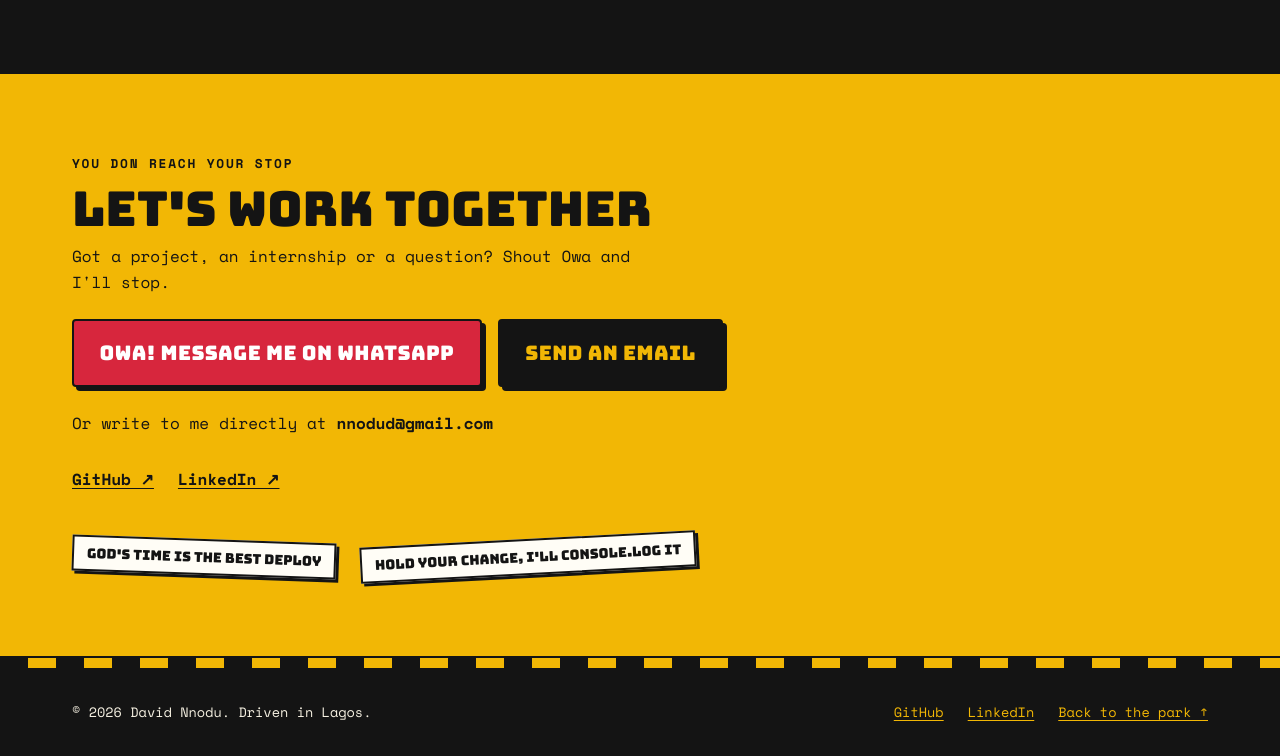
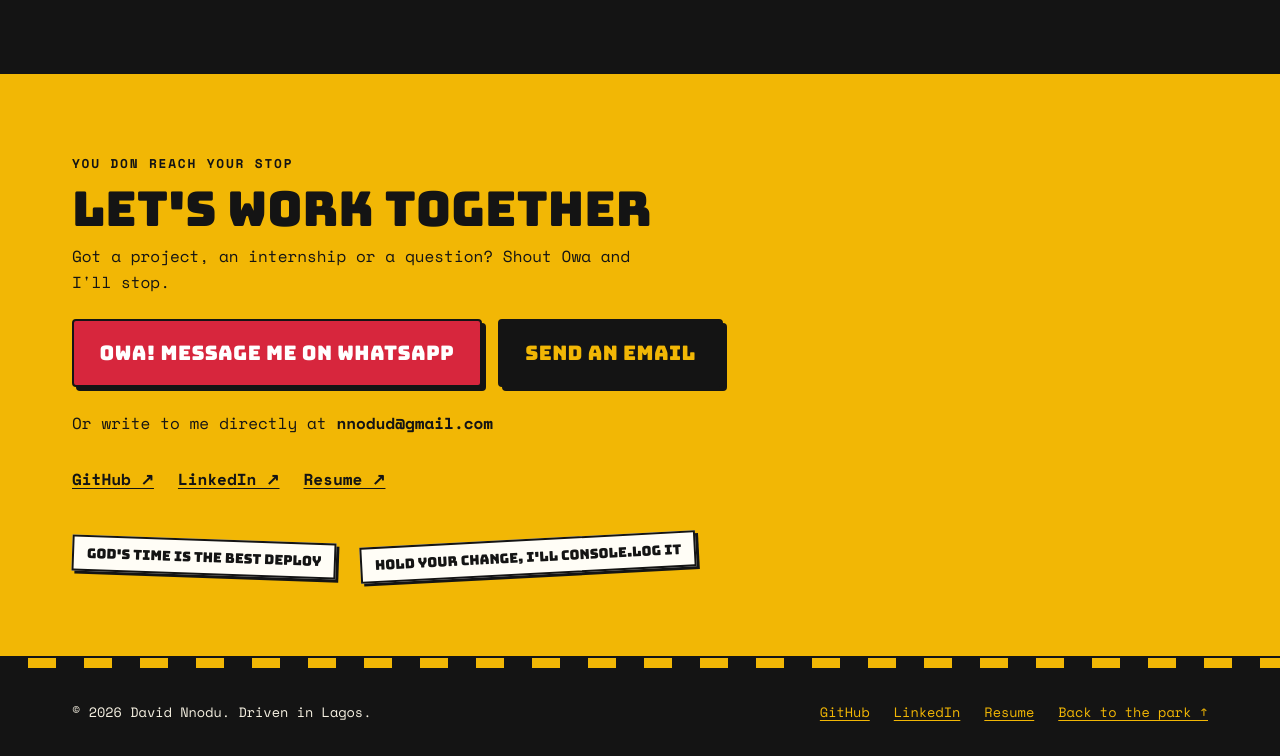
Before and after one commit to david-nnodu/portfolio, a plain HTML site: page index.html in a window 1280 px wide. Shown: the part 2614-3370 px from the top of the page. Drawn offline with nearby package versions, Linux system fonts and the light colour scheme.

Commit message:
Add resume link

```diff
--- a/index.html
+++ b/index.html
@@ -249,6 +249,8 @@
           <li><a href="https://github.com/david-nnodu" target="_blank" rel="noopener">GitHub ↗</a></li>
           <!-- PLACEHOLDER: LinkedIn profile URL -->
           <li><a href="https://www.linkedin.com/in/" target="_blank" rel="noopener">LinkedIn ↗</a></li>
+          <!-- Resume: put your PDF at assets/resume.pdf -->
+          <li><a href="assets/resume.pdf" target="_blank" rel="noopener">Resume ↗</a></li>
         </ul>
 
         <div class="sticker-row" aria-hidden="true">
@@ -267,6 +269,8 @@
         <li><a href="https://github.com/david-nnodu" target="_blank" rel="noopener">GitHub</a></li>
         <!-- PLACEHOLDER: LinkedIn profile URL -->
         <li><a href="https://www.linkedin.com/in/" target="_blank" rel="noopener">LinkedIn</a></li>
+        <!-- Resume: put your PDF at assets/resume.pdf -->
+        <li><a href="assets/resume.pdf" target="_blank" rel="noopener">Resume</a></li>
         <li><a href="#top">Back to the park ↑</a></li>
       </ul>
     </div>
```
Also changed, not shown: project.html (+2 -0 lines), 1 other file.
